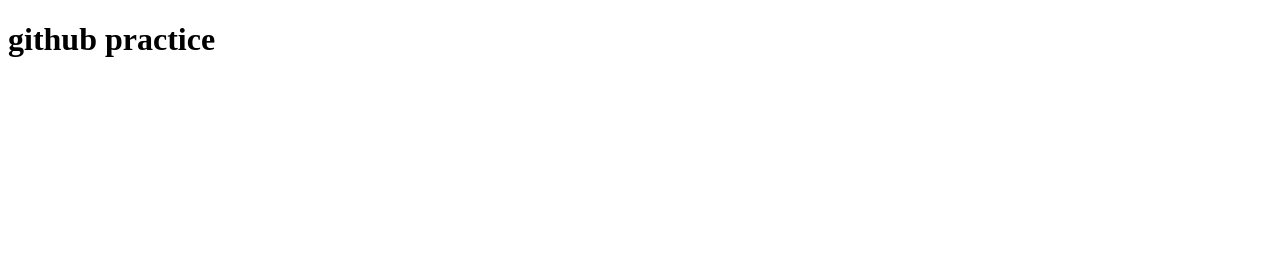
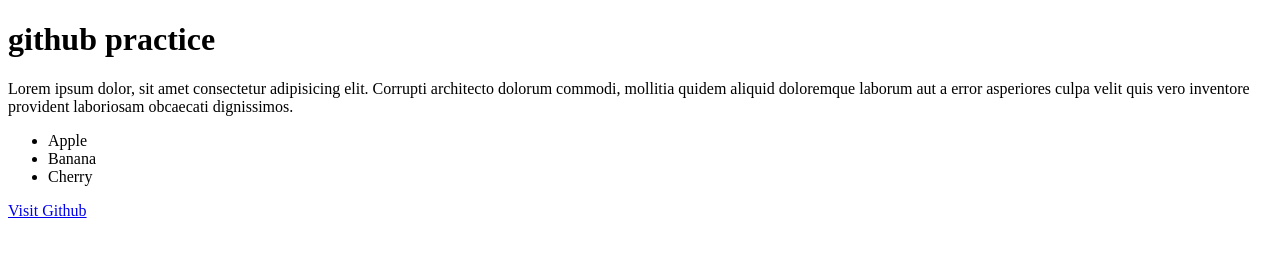
Before and after one commit to PRABHAT-BANKAI/practice-github, a plain HTML site: page index.html in a window 1280 px wide. Drawn offline with Linux system fonts and the light colour scheme.

Commit message:
version3

```diff
--- a/index.html
+++ b/index.html
@@ -1,11 +1,23 @@
 <!DOCTYPE html>
 <html lang="en">
   <head>
-  <meta charset="UTF-8">
-  <meta name="viewport" content="width=device-width, initial-scale=1.0">
+    <meta charset="UTF-8" />
+    <meta name="viewport" content="width=device-width, initial-scale=1.0" />
     <title>Document</title>
   </head>
   <body>
     <h1>github practice</h1>
+    <p>
+      Lorem ipsum dolor, sit amet consectetur adipisicing elit. Corrupti
+      architecto dolorum commodi, mollitia quidem aliquid doloremque laborum aut
+      a error asperiores culpa velit quis vero inventore provident laboriosam
+      obcaecati dignissimos.
+    </p>
+    <ul>
+      <li>Apple</li>
+      <li>Banana</li>
+      <li>Cherry</li>
+    </ul>
+    <a href="https://www.github.com">Visit Github</a>
   </body>
 </html>
```
Lines whose indentation alone changed are shown as unchanged.
